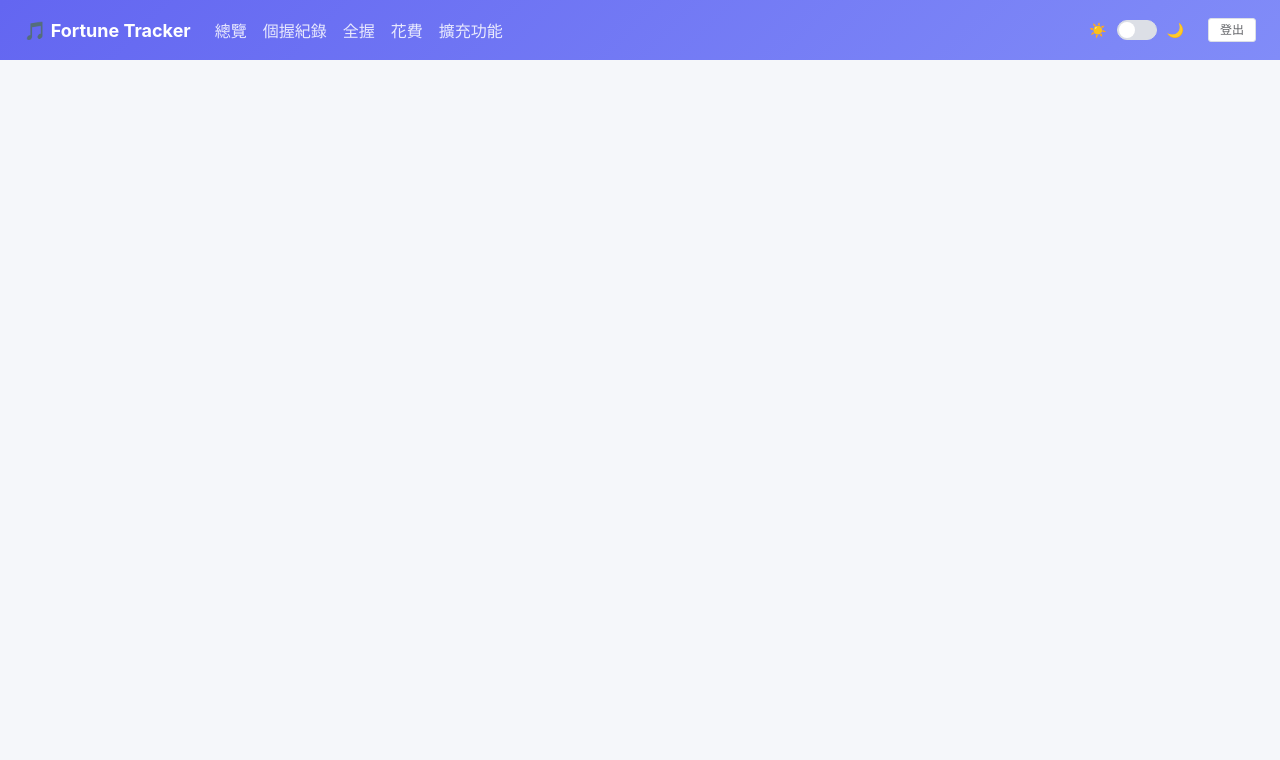
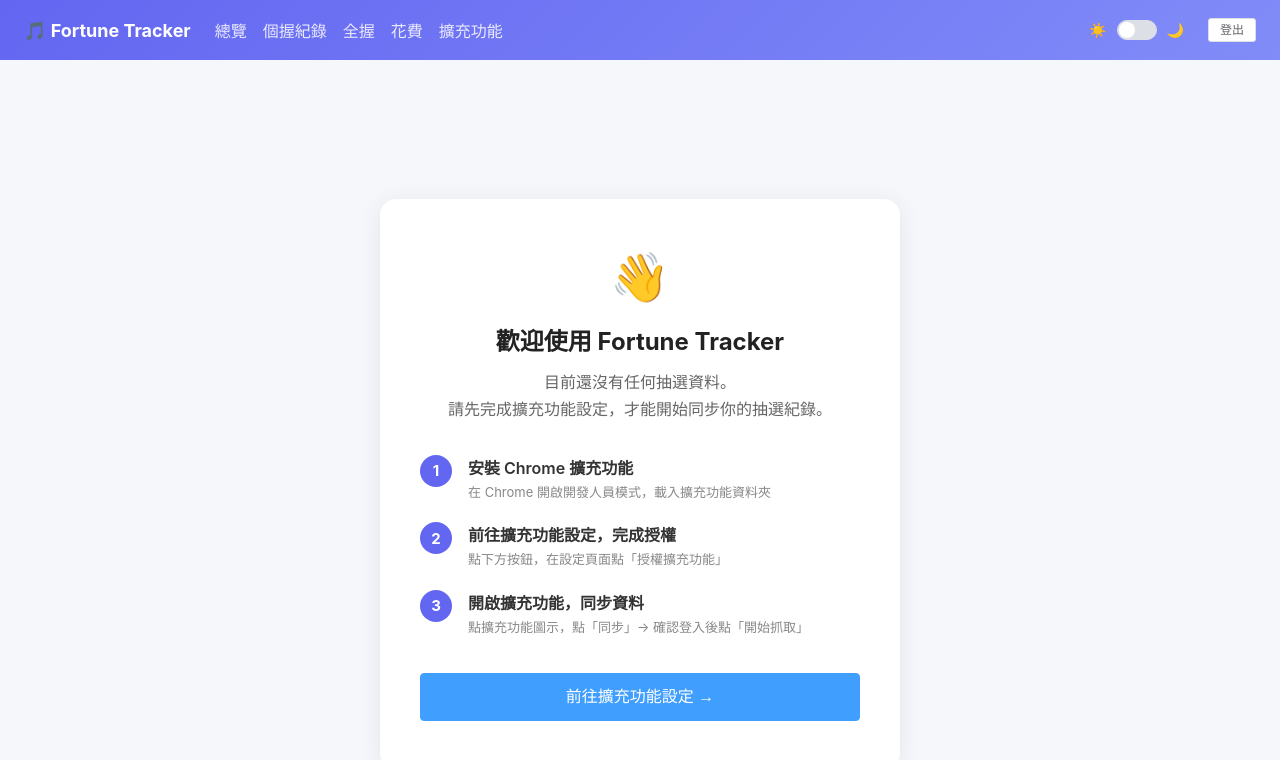
Before and after one commit to MaoIsCute/FortuneMusic, a Vue app in the folder frontend/: page /setup in a window 1280 px wide. Shown: the top 760 px of the page. Built offline with nearby package versions, Linux system fonts and the light colour scheme; no server answers; sample sign-in values are in the browser's storage.

Commit message:
feat: add onboarding setup page for new users with no data

```diff
--- a/frontend/src/router/index.js
+++ b/frontend/src/router/index.js
@@ -4,6 +4,7 @@
 const routes = [
   { path: '/', name: 'Login', component: () => import('../views/LoginView.vue'), meta: { public: true } },
   { path: '/auth/callback', name: 'AuthCallback', component: () => import('../views/AuthCallbackView.vue'), meta: { public: true } },
+  { path: '/setup', name: 'Setup', component: () => import('../views/SetupView.vue') },
   { path: '/dashboard', name: 'Dashboard', component: () => import('../views/DashboardView.vue') },
   { path: '/member/:name', name: 'Member', component: () => import('../views/MemberView.vue') },
   { path: '/records', name: 'Records', component: () => import('../views/RecordsView.vue') },
--- a/frontend/src/views/DashboardView.vue
+++ b/frontend/src/views/DashboardView.vue
@@ -170,6 +170,7 @@
 
 <script setup>
 import { ref, computed, onMounted, watch } from 'vue'
+import { useRouter } from 'vue-router'
 import { getStats, getDetailStats, getOrderSequenceStats } from '../api/index'
 import { useThemeStore } from '../stores/theme'
 import { MEMBERS, sortMembersByGen } from '../utils/members'
@@ -181,6 +182,7 @@
 
 use([LineChart, BarChart, GridComponent, TooltipComponent, LegendComponent, CanvasRenderer])
 
+const router = useRouter()
 const themeStore = useThemeStore()
 const ct = computed(() => themeStore.isDark
   ? { text: '#d4d8e3', sub: '#9aa3b5', line: '#3a3f5c' }
@@ -198,6 +200,9 @@
     const [s, d] = await Promise.all([getStats(), getDetailStats()])
     overall.value = s.data
     rows.value    = d.data ?? []
+    if (overall.value.total_applied === 0) {
+      router.replace('/setup')
+    }
   } catch {
     // 保持預設 0 值
   }
--- /dev/null
+++ b/frontend/src/views/SetupView.vue
@@ -0,0 +1,132 @@
+<template>
+  <div class="setup-page">
+    <div class="setup-card">
+      <div class="setup-icon">👋</div>
+      <h1 class="setup-title">歡迎使用 Fortune Tracker</h1>
+      <p class="setup-desc">目前還沒有任何抽選資料。<br>請先完成擴充功能設定，才能開始同步你的抽選紀錄。</p>
+
+      <div class="steps">
+        <div class="step">
+          <div class="step-num">1</div>
+          <div class="step-text">
+            <div class="step-title">安裝 Chrome 擴充功能</div>
+            <div class="step-sub">在 Chrome 開啟開發人員模式，載入擴充功能資料夾</div>
+          </div>
+        </div>
+        <div class="step">
+          <div class="step-num">2</div>
+          <div class="step-text">
+            <div class="step-title">前往擴充功能設定，完成授權</div>
+            <div class="step-sub">點下方按鈕，在設定頁面點「授權擴充功能」</div>
+          </div>
+        </div>
+        <div class="step">
+          <div class="step-num">3</div>
+          <div class="step-text">
+            <div class="step-title">開啟擴充功能，同步資料</div>
+            <div class="step-sub">點擴充功能圖示，點「同步」→ 確認登入後點「開始抓取」</div>
+          </div>
+        </div>
+      </div>
+
+      <router-link to="/scrape">
+        <el-button type="primary" size="large" class="goto-btn">
+          前往擴充功能設定 →
+        </el-button>
+      </router-link>
+    </div>
+  </div>
+</template>
+
+<script setup>
+</script>
+
+<style scoped>
+.setup-page {
+  min-height: 100vh;
+  display: flex;
+  align-items: center;
+  justify-content: center;
+  padding: 24px;
+}
+
+.setup-card {
+  background: white;
+  border-radius: 16px;
+  padding: 48px 40px;
+  max-width: 520px;
+  width: 100%;
+  box-shadow: 0 4px 24px rgba(0, 0, 0, 0.08);
+  text-align: center;
+}
+
+.setup-icon {
+  font-size: 48px;
+  margin-bottom: 16px;
+}
+
+.setup-title {
+  font-size: 24px;
+  font-weight: bold;
+  color: #222;
+  margin: 0 0 12px;
+}
+
+.setup-desc {
+  color: #666;
+  line-height: 1.7;
+  margin: 0 0 32px;
+}
+
+.steps {
+  display: flex;
+  flex-direction: column;
+  gap: 20px;
+  margin-bottom: 36px;
+  text-align: left;
+}
+
+.step {
+  display: flex;
+  align-items: flex-start;
+  gap: 16px;
+}
+
+.step-num {
+  width: 32px;
+  height: 32px;
+  border-radius: 50%;
+  background: var(--color-primary);
+  color: white;
+  font-weight: bold;
+  font-size: 15px;
+  display: flex;
+  align-items: center;
+  justify-content: center;
+  flex-shrink: 0;
+}
+
+.step-title {
+  font-weight: 600;
+  color: #333;
+  margin-bottom: 4px;
+}
+
+.step-sub {
+  font-size: 13px;
+  color: #888;
+  line-height: 1.5;
+}
+
+.goto-btn {
+  width: 100%;
+  font-size: 16px;
+  height: 48px;
+}
+
+html.dark .setup-card   { background: #1e2030; box-shadow: 0 4px 24px rgba(0,0,0,0.4); }
+html.dark .setup-title  { color: #e8eaf0; }
+html.dark .setup-desc   { color: #9aa3b5; }
+html.dark .step-title   { color: #d4d8e3; }
+html.dark .step-sub     { color: #6b7490; }
+</style>
```
